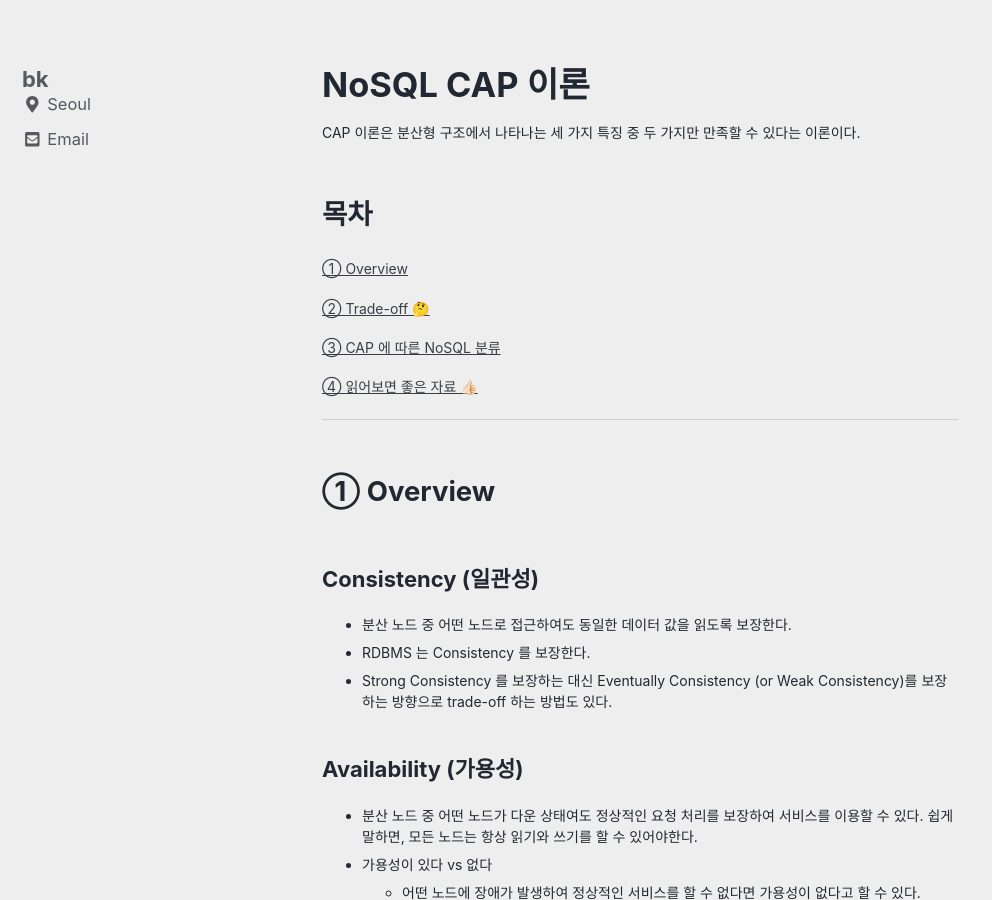
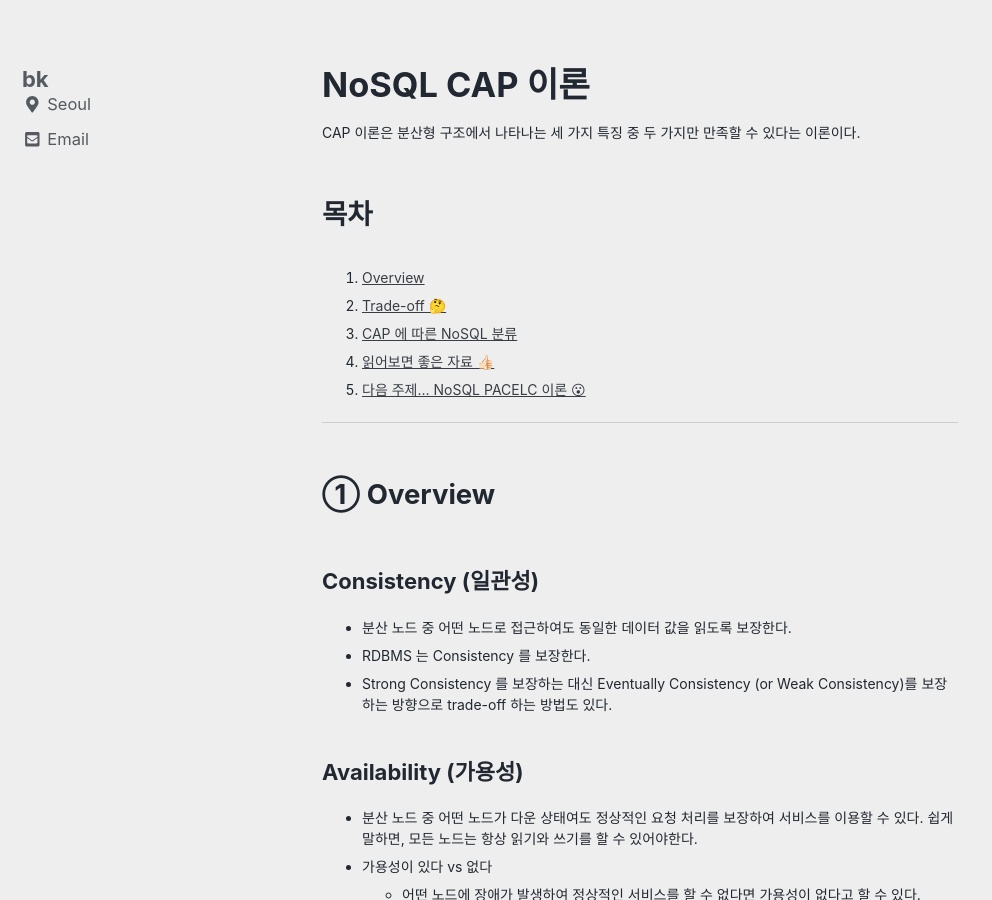
Before and after one commit to choe061/choe061.github.io, a Jekyll site: the page built from _posts/2020-11-05-NoSQL CAP.md, in a window 1280 px wide and 900 px high, scrolled down 324 px. Shown: the whole window, without its empty margins (0-992 px from the left). Built offline with Jekyll 4.4.1, drawn with Linux system fonts in a browser that asks for light colours; cached includes are drawn as plain includes; nearby versions of some CDN libraries.

Commit message:
목차 수정

```diff
--- a/_posts/2020-11-05-NoSQL CAP.md
+++ b/_posts/2020-11-05-NoSQL CAP.md
@@ -9,14 +9,11 @@ categories: nosql CAP
 CAP 이론은 분산형 구조에서 나타나는 세 가지 특징 중 두 가지만 만족할 수 있다는 이론이다.
 
 ## 목차
-
-[① Overview](#①-Overview)
-
-[② Trade-off 🤔](#②-Trade-off-🤔)
-
-[③ CAP 에 따른 NoSQL 분류](#③-CAP-에-따른-NoSQL-분류)
-
-[④ 읽어보면 좋은 자료 👍🏻](#④-읽어보면-좋은-자료-👍🏻)
+1. [Overview](#①-Overview)
+2. [Trade-off 🤔](#②-Trade-off-🤔)
+3. [CAP 에 따른 NoSQL 분류](#③-CAP-에-따른-NoSQL-분류)
+4. [읽어보면 좋은 자료 👍🏻](#④-읽어보면-좋은-자료-👍🏻)
+5. [다음 주제... NoSQL PACELC 이론 😮](#⑤-다음-주제...-NoSQL-PACELC-이론-😮)
 
 ---
 
```
Also changed, not shown: _posts/2020-11-01-NoSQL 개념과 특징.md (+6 -4 lines).
